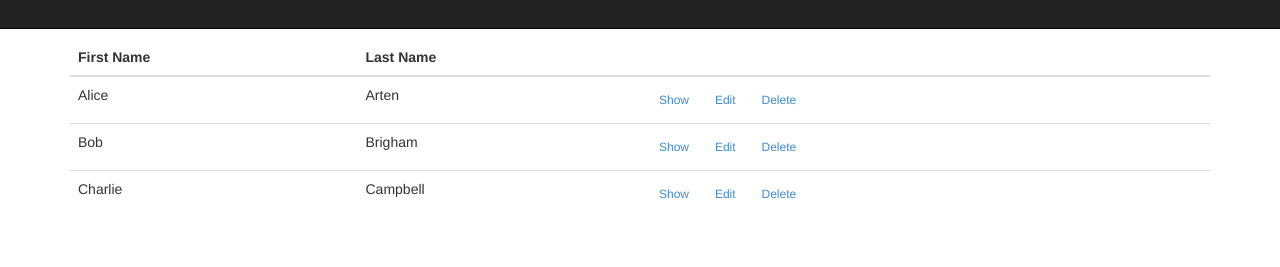
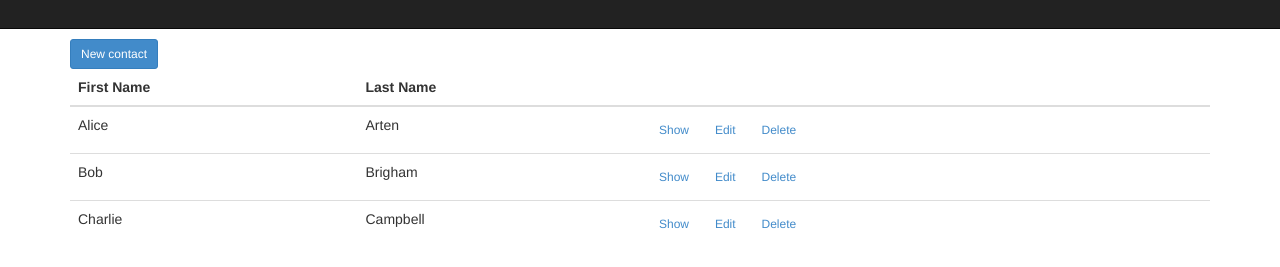
Before and after one commit to s-stude/marionette-learning, a website: page index.html in a window 1280 px wide. Shown: the part 21-288 px from the top of the page. Drawn offline with Linux system fonts and the light colour scheme.

Commit message:
Complex views and layouts

```diff
--- a/assets/js/apps/contacts/list/list_controller.js
+++ b/assets/js/apps/contacts/list/list_controller.js
@@ -11,9 +11,17 @@ ContactManager.module('ContactsApp.List', function (List, ContactManager, Backbo
 
             var contactsPromise = ContactManager.request('contact:entities');
 
+            var contactsListLayout = new List.Layout();
+            var contactsListPanel = new List.Panel();
+
             $.when(contactsPromise).done(function (contacts) {
                 var contactsListView = new List.Contacts({
                     collection:contacts
+                });
+
+                contactsListLayout.on('show', function(){
+                    contactsListLayout.panelRegion.show(contactsListPanel);
+                    contactsListLayout.contactsRegion.show(contactsListView);
                 });
 
                 contactsListView.on('itemview:contact:show', function (childView, model) {
@@ -43,7 +51,7 @@ ContactManager.module('ContactsApp.List', function (List, ContactManager, Backbo
                     ContactManager.dialogRegion.show(view);
                 });
 
-                ContactManager.mainRegion.show(contactsListView);
+                ContactManager.mainRegion.show(contactsListLayout);
             });
         }
 
--- a/assets/js/apps/contacts/list/list_view.js
+++ b/assets/js/apps/contacts/list/list_view.js
@@ -1,4 +1,17 @@
 ContactManager.module('ContactsApp.List', function (List, ContactManager, Backbone, Marionette, $, _) {
+
+    List.Layout = Marionette.Layout.extend({
+        template: '#contact-list-layout',
+        regions: {
+            panelRegion: '#panel-region',
+            contactsRegion: '#contacts-region'
+        }
+    });
+
+    List.Panel = Marionette.ItemView.extend({
+        template: '#contact-list-panel'
+    });
+
     List.Contact = Marionette.ItemView.extend({
         tagName:'tr',
         template:'#contact-list-item',
--- a/index.html
+++ b/index.html
@@ -97,6 +97,15 @@
             </form>
         </script>
 
+        <script type="text/template" id="contact-list-layout">
+            <div id="panel-region"></div>
+            <div id="contacts-region"></div>
+        </script>
+
+        <script type="text/template" id="contact-list-panel">
+            <button class="btn btn-sm btn-primary js-new">New contact</button>
+        </script>
+
         <script src="./assets/js/vendor/jquery.js"></script>
         <script src="./assets/js/vendor/jquery-ui-1.9.2.min.js"></script>
         <script src="./assets/js/vendor/json2.js"></script>
```
